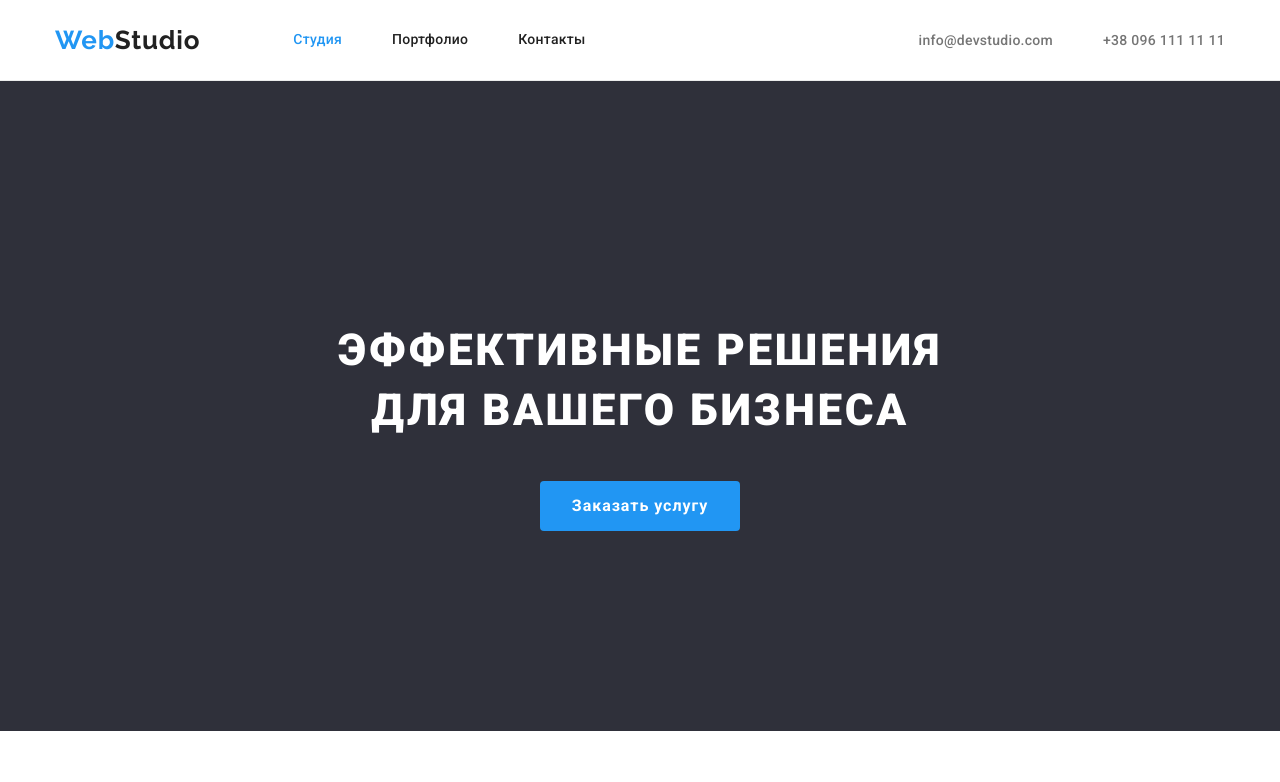
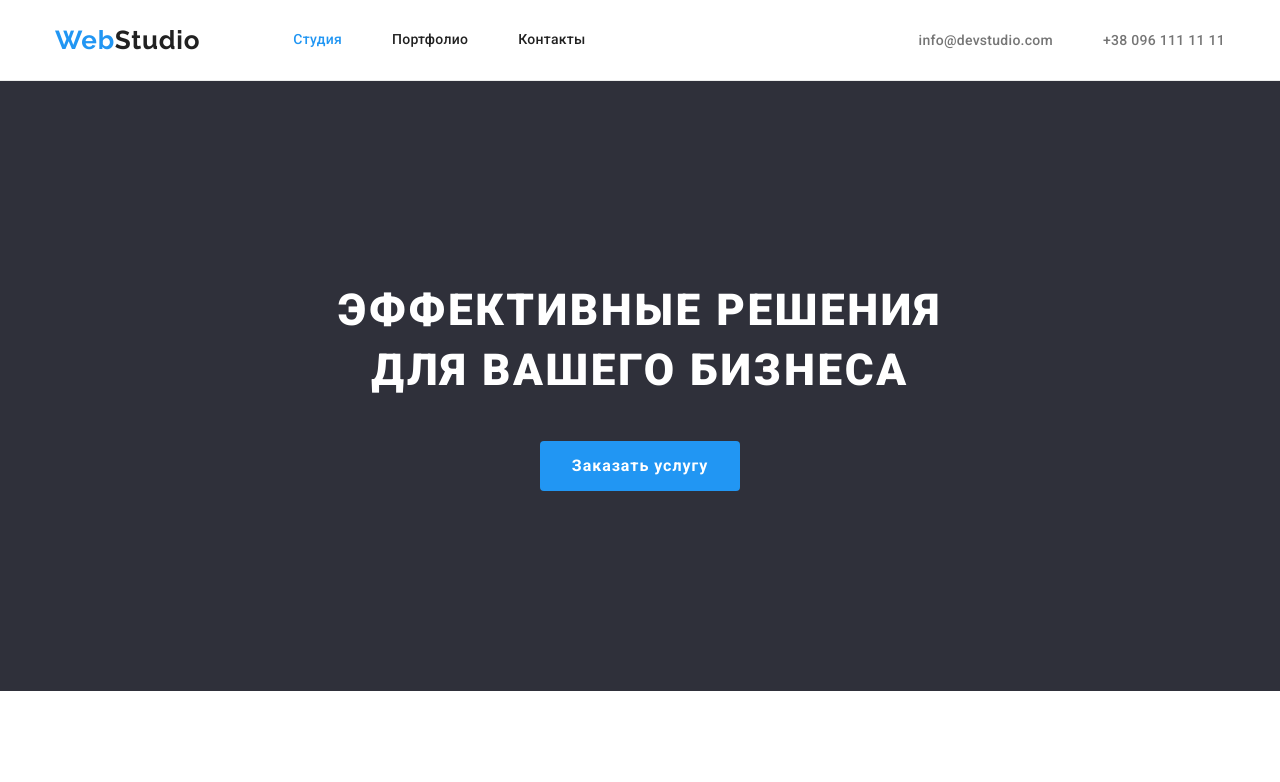
Before and after one commit to EkaterinaSilchenko1983/goit-markup-hw-03, a plain HTML site: page index.html in a window 1280 px wide. Shown: the top 782 px of the page. Drawn offline with nearby package versions, Linux system fonts and the light colour scheme.

Commit message:
убирает маржин в hero

```diff
--- a/css/styles.css
+++ b/css/styles.css
@@ -178,7 +178,6 @@ color: var(--accent-color);
 
 
 .hero-title {
-    margin: 40px auto 0 auto;
     margin-bottom: 40px;
     margin-left: auto;
     margin-right: auto;
```
